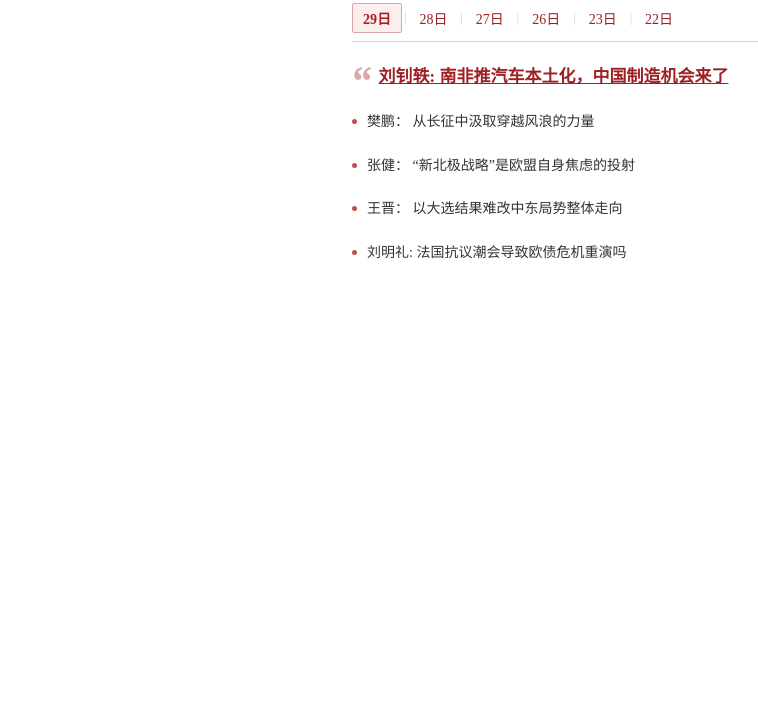
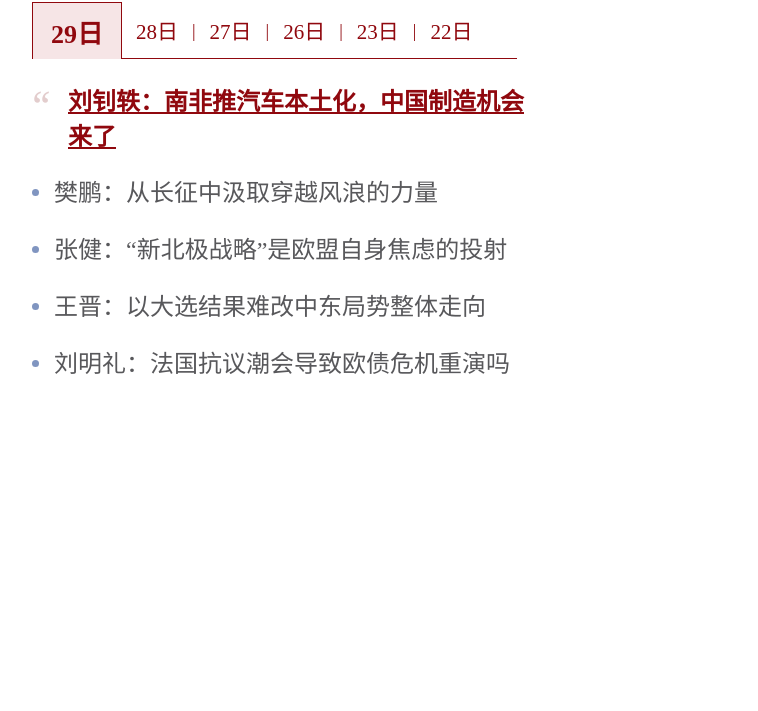
Before and after one commit to caorunxian/Cao, a plain HTML site: page 16-4.html in a window 1280 px wide. Shown: the part 89-800 px from the top of the page, without its empty margins (3-761 px from the left). Drawn offline with Linux system fonts and the light colour scheme.

Commit message:
修复：16-4 环球评论按原图逐像素还原，16-3 汽车列表配色与尺寸对齐原图
16-4 依据原图测量重排：页签选中框 90px 紧贴红线、选中项两侧不再显示竖线、
分隔符改为深红、社评/更多改为 4px 浅灰圆点、头条与列表行距缩进逐项对齐。
16-3 同步原图比例：页签条浅灰蓝底、白色选中块与表头连体、列宽与字号微调。

```diff
--- a/16-4.html
+++ b/16-4.html
@@ -9,108 +9,129 @@
         * { box-sizing: border-box; margin: 0; padding: 0; }
 
         body {
-            padding: 44px 16px;
+            padding: 30px 0 0 35px;
             background-color: #fff;
             font-family: SimSun, "宋体", serif;
         }
 
-        .crx_widget { width: 570px; margin: 0 auto; }
+        .crx_widget { width: 512px; margin: 0; }
 
         /* ===== 栏目头 ===== */
-        .crx_head { display: flex; align-items: baseline; gap: 10px; }
+        .crx_head { display: flex; align-items: baseline; }
 
         .crx_title {
-            font-size: 22px;
+            font-size: 33px;
             font-weight: bold;
-            color: #9e1f24;
-            letter-spacing: 1px;
+            color: #90080e;
         }
 
-        .crx_sub { font-size: 12px; color: #999; }
+        .crx_sub { font-size: 20px; color: #999; margin-left: 4px; }
         .crx_sub a { color: #999; text-decoration: none; }
-        .crx_sub a:hover { color: #9e1f24; text-decoration: underline; }
-        .crx_sub .iconfont { font-size: 12px; }
+        .crx_sub a:hover { color: #90080e; text-decoration: underline; }
+        .crx_dot {
+            display: inline-block;
+            width: 4px;
+            height: 4px;
+            border-radius: 50%;
+            background-color: #d8d8d8;
+            margin: 0 6px;
+            vertical-align: middle;
+        }
 
-        /* ===== 日期页签 ===== */
+        /* ===== 日期页签：选中框紧贴下方红线 ===== */
         .crx_tabs {
-            display: flex; align-items: center;
-            margin-top: 16px; padding-bottom: 8px;
-            border-bottom: 1px solid #e5c8c8;
+            display: flex;
+            align-items: flex-end;
+            width: 485px;
+            margin-top: 13px;
+            border-bottom: 1px solid #90080e;
         }
 
         .crx_tab {
-            padding: 4px 10px;
-            border: 1px solid transparent;
-            border-radius: 2px;
-            font-size: 14px;
-            color: #9e1f24;
+            height: 56px;
+            display: flex;
+            align-items: center;
+            justify-content: center;
+            padding: 0 14px;
+            font-size: 21px;
+            color: #90080e;
             cursor: pointer;
             user-select: none;
         }
 
         .crx_tab-on {
-            background-color: #fdeeee;
-            border-color: #dca6a6;
+            width: 90px;
+            height: 57px;
+            padding: 0;
+            font-size: 26px;
             font-weight: bold;
+            background-color: #f6e5e6;
+            border: 1px solid #90080e;
+            border-bottom: none;
+            margin-bottom: -1px;
         }
 
-        .crx_sep { color: #ccc; font-size: 12px; margin: 0 2px; }
+        .crx_sep { color: #90080e; font-size: 18px; padding: 0 0 16px; }
 
-        /* ===== 头条（大引号） ===== */
+        /* ===== 头条（左侧大引号，正文整体缩进） ===== */
         .crx_featured {
-            margin: 20px 0 8px;
-            font-size: 17px;
-            font-weight: bold;
-            line-height: 1.75;
+            position: relative;
+            margin: 26px 0 21px;
+            padding-left: 36px;
         }
 
         .crx_quote {
-            float: left;
-            margin: 4px 6px 0 0;
+            position: absolute;
+            left: 0;
+            top: 0;
             font-family: Georgia, "Times New Roman", serif;
-            font-size: 42px;
-            line-height: 30px;
-            color: #d9a8a8;
-            text-decoration: none;
+            font-size: 40px;
+            line-height: 1;
+            color: #e3cdcd;
         }
 
         .crx_feat-link {
-            color: #9e1f24;
+            display: block;
+            font-size: 24px;
+            font-weight: bold;
+            line-height: 1.46;
+            color: #90080e;
             text-decoration: underline;
         }
-        .crx_feat-link:hover { color: #c0392b; }
+        .crx_feat-link:hover { color: #b32222; }
 
         /* ===== 评论列表 ===== */
-        .crx_list { clear: both; list-style: none; margin-top: 18px; }
+        .crx_list { list-style: none; }
 
         .crx_list li {
             position: relative;
-            padding-left: 15px;
-            margin-bottom: 20px;
-            font-size: 14px;
-            line-height: 1.7;
+            padding-left: 22px;
+            margin-bottom: 22px;
+            font-size: 24px;
+            font-weight: normal;
+            line-height: 1.46;
         }
 
         .crx_list li::before {
             content: '';
             position: absolute;
-            left: 0; top: 9px;
-            width: 5px; height: 5px;
+            left: 0; top: 13px;
+            width: 7px; height: 7px;
             border-radius: 50%;
-            background-color: #b8524f;
+            background-color: #8095c0;
         }
 
-        .crx_list a { color: #333; text-decoration: none; }
-        .crx_list a:hover { color: #9e1f24; text-decoration: underline; }
+        .crx_list a { color: #58585b; text-decoration: none; }
+        .crx_list a:hover { color: #90080e; text-decoration: underline; }
     </style>
 </head>
 <body>
-    <!-- 姓名：曹润贤，建立时间：2026-10-29，使用大模型：GLM-5.3-Flash，功能名称：16-4 环球评论（日期切换栏目） -->
+    <!-- 姓名：曹润贤，建立时间：2026-10-29，使用大模型：DeepSeek-V4.1-Flash，功能名称：16-4 环球评论（日期切换栏目） -->
 
     <div class="crx_widget">
         <div class="crx_head">
             <h2 class="crx_title">环球评论</h2>
-            <span class="crx_sub">·<a href="javascript:void(0)">社评</a>·<a href="javascript:void(0)"><i class="iconfont icon-gengduo"></i>更多</a></span>
+            <span class="crx_sub"><span class="crx_dot"></span><a href="javascript:void(0)">社评</a><span class="crx_dot"></span><a href="javascript:void(0)">更多</a></span>
         </div>
 
         <div class="crx_tabs" id="crx_tabs"></div>
@@ -127,57 +148,57 @@
         // ==================== 数据 ====================
         var crx_data = {
             '29日': {
-                featured: '刘钊轶: 南非推汽车本土化，中国制造机会来了',
+                featured: '刘钊轶：南非推汽车本土化，中国制造机会来了',
                 items: [
-                    '樊鹏： 从长征中汲取穿越风浪的力量',
-                    '张健： “新北极战略”是欧盟自身焦虑的投射',
-                    '王晋： 以大选结果难改中东局势整体走向',
-                    '刘明礼: 法国抗议潮会导致欧债危机重演吗'
+                    '樊鹏：从长征中汲取穿越风浪的力量',
+                    '张健：“新北极战略”是欧盟自身焦虑的投射',
+                    '王晋：以大选结果难改中东局势整体走向',
+                    '刘明礼：法国抗议潮会导致欧债危机重演吗'
                 ]
             },
             '28日': {
-                featured: '李海东: 布鲁塞尔峰会后，欧洲安全架构走向何方',
+                featured: '李海东：布鲁塞尔峰会后，欧洲安全架构走向何方',
                 items: [
-                    '高志凯： 中东变局下的中国外交定力',
-                    '华黎明： 沙特伊朗和解改变地区格局',
-                    '崔洪建： 英国“回流欧洲”还有多远',
-                    '丁工: 全球南方正在重塑世界秩序'
+                    '高志凯：中东变局下的中国外交定力',
+                    '华黎明：沙特伊朗和解改变地区格局',
+                    '崔洪建：英国“回流欧洲”还有多远',
+                    '丁工：全球南方正在重塑世界秩序'
                 ]
             },
             '27日': {
-                featured: '张军社: 美菲军事合作升级，南海局势如何破局',
+                featured: '张军社：美菲军事合作升级，南海局势如何破局',
                 items: [
-                    '王帆： 大国竞争不应成为时代主旋律',
-                    '金灿荣： 美国国内政治极化愈演愈烈',
-                    '达巍： 中美关系企稳仍需相向而行',
-                    '周永生: 日韩关系缓和能走多远'
+                    '王帆：大国竞争不应成为时代主旋律',
+                    '金灿荣：美国国内政治极化愈演愈烈',
+                    '达巍：中美关系企稳仍需相向而行',
+                    '周永生：日韩关系缓和能走多远'
                 ]
             },
             '26日': {
-                featured: '董漫远: 中东和解潮为地区发展注入新动能',
+                featured: '董漫远：中东和解潮为地区发展注入新动能',
                 items: [
-                    '朱永彪： 阿富汗重建需要国际社会合力',
-                    '钮松： 海湾国家经济转型初见成效',
-                    '刘中民： 巴以问题重回两国方案正轨',
-                    '李伟建: 地区国家渴望自主解决问题'
+                    '朱永彪：阿富汗重建需要国际社会合力',
+                    '钮松：海湾国家经济转型初见成效',
+                    '刘中民：巴以问题重回两国方案正轨',
+                    '李伟建：地区国家渴望自主解决问题'
                 ]
             },
             '23日': {
-                featured: '苏晓晖: 北约亚太化倾向值得高度警惕',
+                featured: '苏晓晖：北约亚太化倾向值得高度警惕',
                 items: [
-                    '杨希雨： 朝鲜半岛局势缓和窗口仍在',
-                    '滕建群： 美国“印太战略”难以得逞',
-                    '吴心伯： 对华竞争损害美国自身利益',
-                    '傅梦孜: 亚太合作大局不容破坏'
+                    '杨希雨：朝鲜半岛局势缓和窗口仍在',
+                    '滕建群：美国“印太战略”难以得逞',
+                    '吴心伯：对华竞争损害美国自身利益',
+                    '傅梦孜：亚太合作大局不容破坏'
                 ]
             },
             '22日': {
-                featured: '阮宗泽: 中国式现代化为世界提供新机遇',
+                featured: '阮宗泽：中国式现代化为世界提供新机遇',
                 items: [
-                    '贾秀东： 全球治理呼唤中国方案',
+                    '贾秀东：全球治理呼唤中国方案',
                     '姚遥： “一带一路”十年再出发',
-                    '崔洪建： 欧洲对华认知正在悄然变化',
-                    '高飞: 多边主义是时代前行方向'
+                    '崔洪建：欧洲对华认知正在悄然变化',
+                    '高飞：多边主义是时代前行方向'
                 ]
             }
         };
@@ -188,14 +209,19 @@
 
         // ==================== 生成日期页签 ====================
         var crx_dates = Object.keys(crx_data);
-        var crx_tabsHtml = '';
 
-        crx_dates.forEach(function (crx_date, crx_i) {
-            if (crx_i > 0) crx_tabsHtml += '<span class="crx_sep">|</span>';
-            crx_tabsHtml += '<span class="crx_tab' + (crx_i === 0 ? ' crx_tab-on' : '')
-                + '" data-crx-date="' + crx_date + '">' + crx_date + '</span>';
-        });
-        crx_tabsEl.innerHTML = crx_tabsHtml;
+        // 选中项左右不显示分隔线，与原图一致
+        function crx_buildTabs(crx_active) {
+            var crx_tabsHtml = '';
+            crx_dates.forEach(function (crx_date, crx_i) {
+                if (crx_i > 0 && crx_dates[crx_i - 1] !== crx_active && crx_date !== crx_active) {
+                    crx_tabsHtml += '<span class="crx_sep">|</span>';
+                }
+                crx_tabsHtml += '<span class="crx_tab' + (crx_date === crx_active ? ' crx_tab-on' : '')
+                    + '" data-crx-date="' + crx_date + '">' + crx_date + '</span>';
+            });
+            crx_tabsEl.innerHTML = crx_tabsHtml;
+        }
 
         // ==================== 渲染内容 ====================
         function crx_render(crx_date) {
@@ -214,14 +240,15 @@
             var crx_tab = crx_e.target.closest('[data-crx-date]');
             if (!crx_tab) return;
 
-            var crx_on = crx_tabsEl.querySelector('.crx_tab-on');
-            if (crx_on) crx_on.classList.remove('crx_tab-on');
-            crx_tab.classList.add('crx_tab-on');
+            var crx_date = crx_tab.getAttribute('data-crx-date');
+            if (crx_tab.classList.contains('crx_tab-on')) return;
 
-            crx_render(crx_tab.getAttribute('data-crx-date'));
+            crx_buildTabs(crx_date);
+            crx_render(crx_date);
         });
 
         // 初始渲染 29 日
+        crx_buildTabs(crx_dates[0]);
         crx_render(crx_dates[0]);
     </script>
 </body>
```
Also changed, not shown: 16-3.html (+51 -37 lines), 1 other file.
